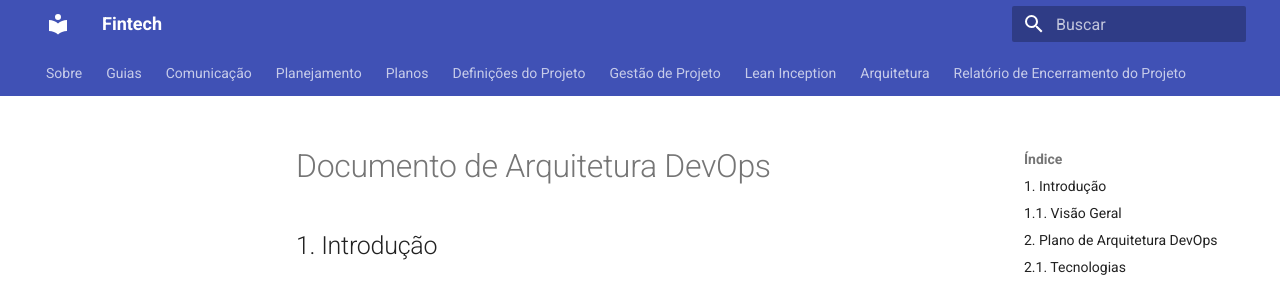
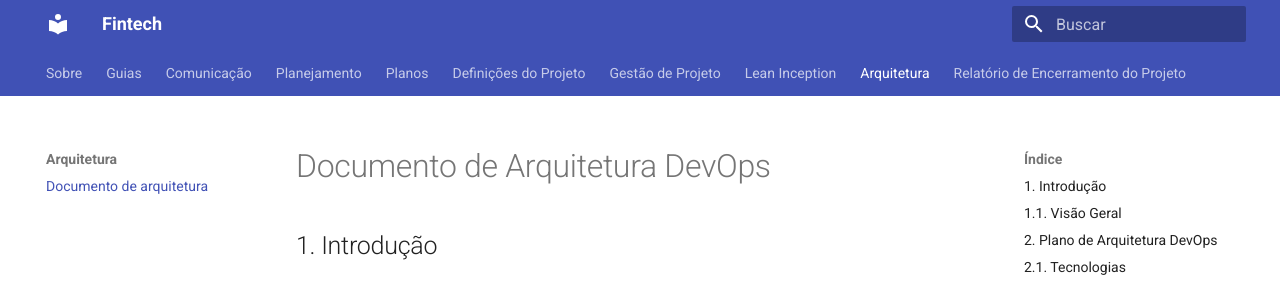
Before and after one commit to SwiftPix/Docs, an MkDocs documentation site: the page built from docs/architecture/architecture.md, in a window 1280 px wide. Shown: the top 282 px of the page. Built offline with MkDocs 1.6.1 and Material for MkDocs 9.7.7, drawn with Linux system fonts in a browser that asks for light colours; some of the changed lines change nothing that is shown.

Commit message:
:pencil:Alterando mkdocs

```diff
--- a/mkdocs.yml
+++ b/mkdocs.yml
@@ -53,8 +53,7 @@ nav:
       - Dinâmicas: lean/dynamics.md
       - Lean: lean/index.md
   - Arquitetura:
-      - Documento de arquitetura: architecture/index.md
-      - Documento de arquitetura DevOps: architecture/architecture_devops.md
+      - Documento de arquitetura: architecture/architecture.md
   - Relatório de Encerramento do Projeto: reports/final_report.md
 
 # Extra CSS
```
